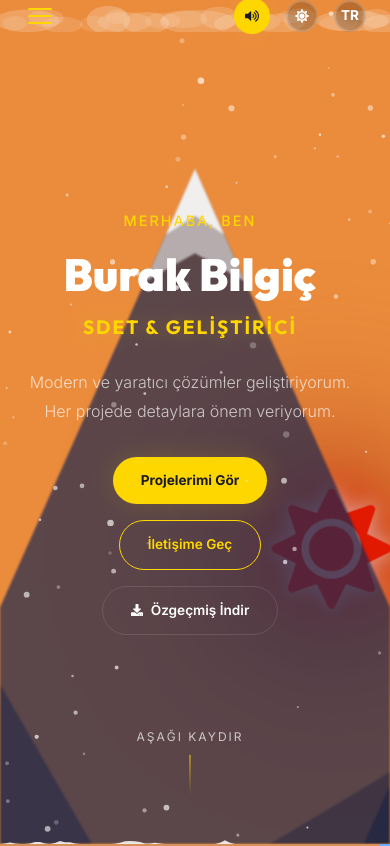
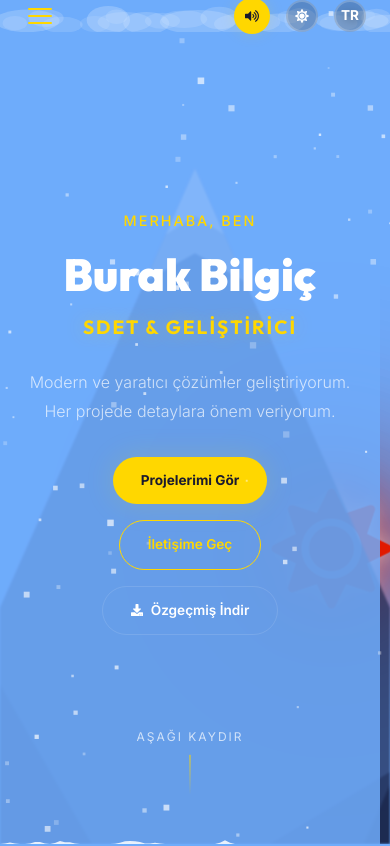
Before and after one commit to Lurall/Burak-Bilgic-Portfolio, a Next.js app: page / in a window 390 px wide. Shown: the top 846 px of the page. Built offline with nearby package versions, Linux system fonts and the light colour scheme.

Commit message:
scroll animasyonları ve canvas çizimleri mobil performans için optimize edildi

```diff
--- a/src/app/page.tsx
+++ b/src/app/page.tsx
@@ -17,27 +17,28 @@ export default function Home() {
   const { scrollYProgress } = useScroll();
   const { theme } = useTheme();
 
-  // Background color transition
-  // Light mode: #6facfc (blue sky) → warm orange sunset (rgb(235, 140, 60))
-  // Dark mode: #0b1021 (deep night) → #1a2238 (slightly lighter night)
-  const lightBgR = [111, 170, 220, 235];
-  const lightBgG = [172, 145, 120, 140];
-  const lightBgB = [252, 190, 110, 60];
+  // We will no longer animate backgroundColor directly.
+  // Instead, we will keep two static backgrounds and animate their opacity.
 
-  const darkBgR = [7, 12, 18, 26];
-  const darkBgG = [10, 16, 24, 34];
-  const darkBgB = [25, 34, 46, 68];
+  // Light Mode Static Colors
+  const lightBgTop = "rgb(111, 172, 252)"; // start color
+  const lightBgBottom = "rgb(235, 140, 60)"; // target color
 
-  const targetBgR = theme === "light" ? lightBgR : darkBgR;
-  const targetBgG = theme === "light" ? lightBgG : darkBgG;
-  const targetBgB = theme === "light" ? lightBgB : darkBgB;
+  // Dark Mode Static Colors
+  const darkBgTop = "rgb(7, 10, 25)";
+  const darkBgBottom = "rgb(26, 34, 68)";
 
-  const bgR = useTransform(scrollYProgress, [0, 0.3, 0.6, 1], targetBgR);
-  const bgG = useTransform(scrollYProgress, [0, 0.3, 0.6, 1], targetBgG);
-  const bgB = useTransform(scrollYProgress, [0, 0.3, 0.6, 1], targetBgB);
+  // The content sections need semi-transparent backgrounds
+  const lightContentBgTop = "rgba(111, 172, 252, 0.85)";
+  const lightContentBgBottom = "rgba(235, 140, 60, 0.85)";
 
-  const bgColor = useMotionTemplate`rgb(${bgR}, ${bgG}, ${bgB})`;
-  const contentBgColor = useMotionTemplate`rgba(${bgR}, ${bgG}, ${bgB}, ${theme === 'light' ? 0.85 : 0.70})`;
+  const darkContentBgTop = "rgba(7, 10, 25, 0.70)";
+  const darkContentBgBottom = "rgba(26, 34, 68, 0.70)";
+
+  // We animate opacity from 0 to 1 as user scrolls down
+  const scrollOpacity = useTransform(scrollYProgress, [0, 0.6], [0, 1]);
+  // And the reverse for the top layer
+  const scrollOpacityReverse = useTransform(scrollYProgress, [0, 0.6], [1, 0]);
 
   return (
     <>
@@ -47,30 +48,35 @@ export default function Home() {
       {/* Navbar */}
       <Navbar />
 
-      {/* Fixed background that changes color based on scroll */}
-      {/* Light Mode Layer */}
+      {/* Fixed background that changes color based on scroll using GPU friendly opacity */}
+
+      {/* --- Light Mode Backgrounds --- */}
+      {theme === 'light' && (
+        <>
           <motion.div
-        className="fixed inset-0"
-        style={{
-          backgroundColor: useMotionTemplate`rgb(${useTransform(scrollYProgress, [0, 0.3, 0.6, 1], lightBgR)}, ${useTransform(scrollYProgress, [0, 0.3, 0.6, 1], lightBgG)}, ${useTransform(scrollYProgress, [0, 0.3, 0.6, 1], lightBgB)})`,
-          zIndex: -2
-        }}
-        initial={{ opacity: 1 }}
-        animate={{ opacity: theme === 'light' ? 1 : 0 }}
-        transition={{ duration: 1, ease: "easeInOut" }}
+            className="fixed inset-0 pointer-events-none"
+            style={{ backgroundColor: lightBgTop, zIndex: -2, opacity: scrollOpacityReverse, willChange: 'opacity' }}
           />
+          <motion.div
+            className="fixed inset-0 pointer-events-none"
+            style={{ backgroundColor: lightBgBottom, zIndex: -2, opacity: scrollOpacity, willChange: 'opacity' }}
+          />
+        </>
+      )}
 
-      {/* Dark Mode Layer */}
+      {/* --- Dark Mode Backgrounds --- */}
+      {theme === 'dark' && (
+        <>
           <motion.div
-        className="fixed inset-0"
-        style={{
-          backgroundColor: useMotionTemplate`rgb(${useTransform(scrollYProgress, [0, 0.3, 0.6, 1], darkBgR)}, ${useTransform(scrollYProgress, [0, 0.3, 0.6, 1], darkBgG)}, ${useTransform(scrollYProgress, [0, 0.3, 0.6, 1], darkBgB)})`,
-          zIndex: -1
-        }}
-        initial={{ opacity: 0 }}
-        animate={{ opacity: theme === 'dark' ? 1 : 0 }}
-        transition={{ duration: 1, ease: "easeInOut" }}
+            className="fixed inset-0 pointer-events-none"
+            style={{ backgroundColor: darkBgTop, zIndex: -1, opacity: scrollOpacityReverse, willChange: 'opacity' }}
           />
+          <motion.div
+            className="fixed inset-0 pointer-events-none"
+            style={{ backgroundColor: darkBgBottom, zIndex: -1, opacity: scrollOpacity, willChange: 'opacity' }}
+          />
+        </>
+      )}
 
       {/* Mountains - fixed, persistent, with blur on scroll */}
       <MountainScene />
@@ -81,28 +87,38 @@ export default function Home() {
         <Hero />
 
         {/* Content sections - semi-transparent so mountains show through blurred */}
-        {/* We use two overlapping backgrounds for the content section as well to crossfade cleanly */}
-        <div className="relative w-full">
+        {/* We use two overlapping backgrounds for the content section as well to crossfade cleanly via opacity */}
+
+        {theme === 'light' && (
+          <>
             <motion.div
-            className="absolute inset-0 z-[-1]"
-            style={{ backgroundColor: useMotionTemplate`rgba(${useTransform(scrollYProgress, [0, 0.3, 0.6, 1], lightBgR)}, ${useTransform(scrollYProgress, [0, 0.3, 0.6, 1], lightBgG)}, ${useTransform(scrollYProgress, [0, 0.3, 0.6, 1], lightBgB)}, 0.85)` }}
-            initial={{ opacity: 1 }}
-            animate={{ opacity: theme === 'light' ? 1 : 0 }}
-            transition={{ duration: 1, ease: "easeInOut" }}
+              className="absolute inset-0 z-[-1] pointer-events-none"
+              style={{ backgroundColor: lightContentBgTop, opacity: scrollOpacityReverse, willChange: 'opacity' }}
             />
             <motion.div
-            className="absolute inset-0 z-[-1]"
-            style={{ backgroundColor: useMotionTemplate`rgba(${useTransform(scrollYProgress, [0, 0.3, 0.6, 1], darkBgR)}, ${useTransform(scrollYProgress, [0, 0.3, 0.6, 1], darkBgG)}, ${useTransform(scrollYProgress, [0, 0.3, 0.6, 1], darkBgB)}, 0.70)` }}
-            initial={{ opacity: 0 }}
-            animate={{ opacity: theme === 'dark' ? 1 : 0 }}
-            transition={{ duration: 1, ease: "easeInOut" }}
+              className="absolute inset-0 z-[-1] pointer-events-none"
+              style={{ backgroundColor: lightContentBgBottom, opacity: scrollOpacity, willChange: 'opacity' }}
             />
+          </>
+        )}
+
+        {theme === 'dark' && (
+          <>
+            <motion.div
+              className="absolute inset-0 z-[-1] pointer-events-none"
+              style={{ backgroundColor: darkContentBgTop, opacity: scrollOpacityReverse, willChange: 'opacity' }}
+            />
+            <motion.div
+              className="absolute inset-0 z-[-1] pointer-events-none"
+              style={{ backgroundColor: darkContentBgBottom, opacity: scrollOpacity, willChange: 'opacity' }}
+            />
+          </>
+        )}
         <About />
         <Skills />
         <Projects />
         <Footer />
       </div>
-      </div>
     </>
   );
 }
--- a/src/components/SnowEffect.tsx
+++ b/src/components/SnowEffect.tsx
@@ -136,10 +136,11 @@ export default function SnowEffect() {
                 if (flake.x > canvas.width) flake.x = 0;
                 if (flake.x < 0) flake.x = canvas.width;
 
-                ctx.beginPath();
-                ctx.arc(flake.x, flake.y, flake.radius, 0, Math.PI * 2);
+                // Use fast rectangle drawing instead of expensive arc drawing
                 ctx.fillStyle = `rgba(255, 255, 255, ${flake.opacity})`;
-                ctx.fill();
+                // Render as small 2x2 or 3x3 squares (looks identical to circles on hi-dpi screens but 10x faster)
+                const size = flake.radius * 2;
+                ctx.fillRect(flake.x - flake.radius, flake.y - flake.radius, size, size);
             }
 
             // Interactive mouse scattering against the accumulated ground
```
Lines whose indentation alone changed are shown as unchanged.
